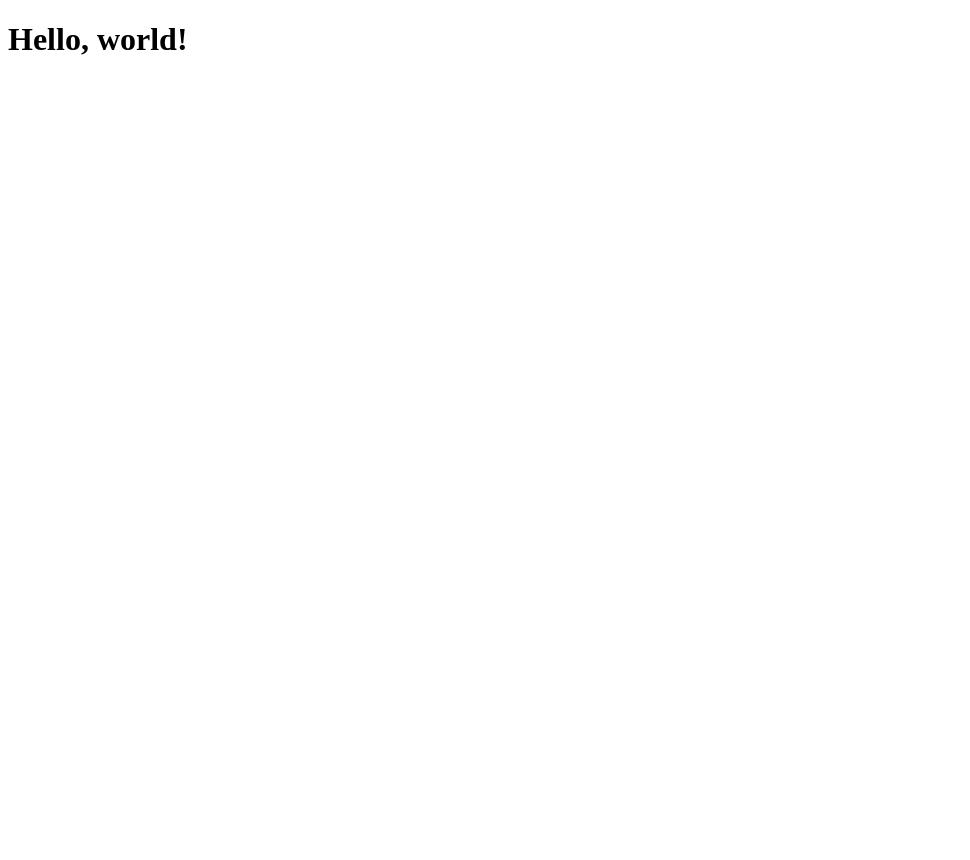
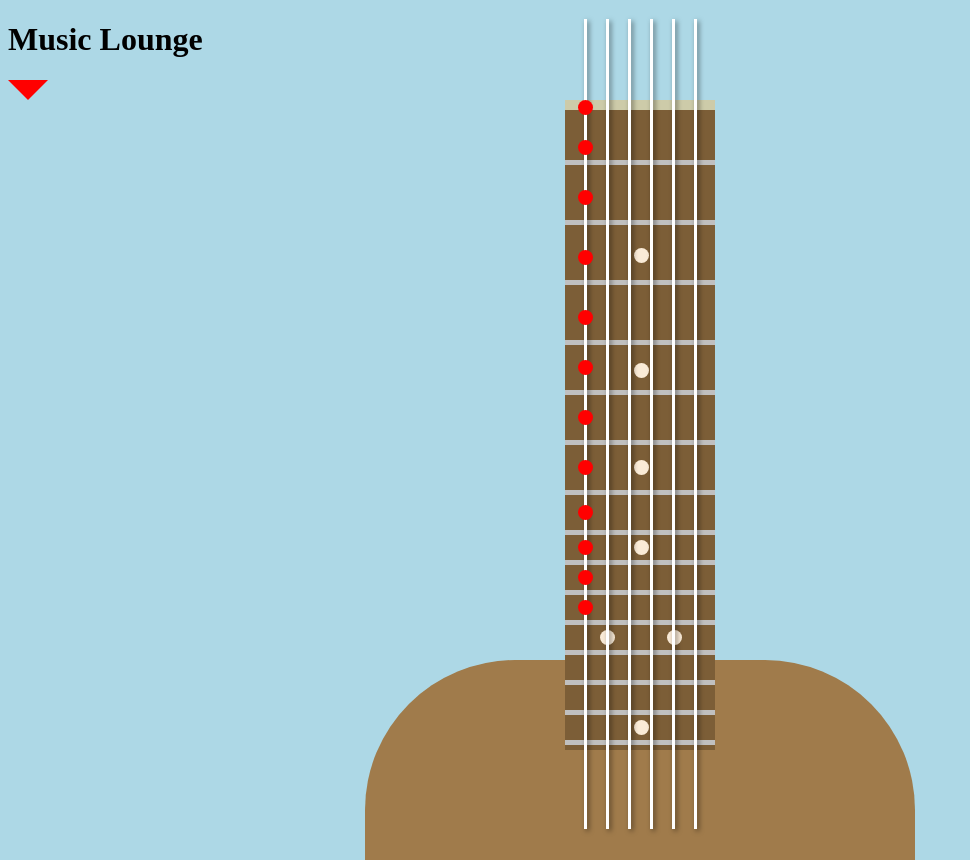
Before and after one commit to Hettleman/MusicLounge, a plain HTML site: page Main.html in a window 1280 px wide. Shown: the whole page, without its empty margins (0-970 px from the left). Before the commit the page ends 800 px from the top, so only its background shows below. Drawn offline with Linux system fonts and the light colour scheme.

Commit message:
UI for guitar

```diff
--- a/Main.html
+++ b/Main.html
@@ -2,11 +2,72 @@
 <html lang="en">
 <head>
   <meta charset="UTF-8">
-  <title>My Page</title>
+  <title>Music Lounge</title>
+  <link rel="stylesheet" href="styles.css">
 </head>
 <body>
 
-  <h1>Hello, world!</h1>
+  <h1> Music Lounge</h1>
+  <div class="headstock"></div>
+  <div class = "guitar-body"></div>
+  <div class="fretboard">
+    <dive class="nut"></dive>
+
+    <!-- Frets -->
+    <div class="frets">
+      <div class="fret"></div>
+      <div class="fret"></div>
+      <div class="fret"></div>
+      <div class="fret"></div>
+      <div class="fret"></div>
+      <div class="fret"></div>
+      <div class="fret"></div>
+      <div class="fret"></div>
+      <div class="fret"></div>
+      <div class="fret"></div>
+      <div class="fret"></div>
+      <div class="fret"></div>
+      <div class="fret"></div>
+      <div class="fret"></div>
+      <div class="fret"></div>
+    </div>
+
+    <!-- Dot Inlays -->
+    <div class="dots">
+      <div class="dot"></div>
+      <div class="dot"></div>
+      <div class="dot"></div>
+      <div class="dot"></div>
+      <div class="dot"></div>
+      <div class="dot"></div>
+      <div class="dot"></div>
+    </div>
+
+    <!-- Strings container -->
+    <div class="strings">
+      <div class="string"></div>
+      <div class="string"></div>
+      <div class="string"></div>
+      <div class="string"></div>
+      <div class="string"></div>
+      <div class="string"></div>
+    </div>
+
+    <!-- Red Dots -->
+  <div class = "low-E-e"></div>
+  <div class = "low-E-f"></div>
+  <div class = "low-E-fs"></div>
+  <div class = "low-E-g"></div>
+  <div class = "low-E-gs"></div>
+  <div class = "low-E-a"></div>
+  <div class = "low-E-as"></div>
+  <div class = "low-E-b"></div>
+  <div class = "low-E-c"></div>
+  <div class = "low-E-cs"></div>
+  <div class = "low-E-d"></div>
+  <div class = "low-E-ds"></div>
+
+
 
   <!-- Connect to external JavaScript file -->
   <script src="script.js"></script>
--- /dev/null
+++ b/styles.css
@@ -0,0 +1,238 @@
+body {
+    background-color: lightblue;
+}
+
+.headstock {
+    width: 0;
+    height: 0;
+    border-left: 20px solid transparent;
+    border-right: 20px solid transparent;
+    border-top: 20px solid #f00;
+}
+
+
+
+/* ---------- FRETBOARD ----------- */
+
+.fretboard{
+    width: 150px;;
+    height: 650px;
+    background-color: rgb(124, 94, 55);
+    position: absolute;
+    left: 50%;
+    right: 50%;
+    transform: translate(-50%, 0%);
+
+}
+
+.nut{
+    position: absolute;
+    background-color: rgb(205, 203, 169);
+    height: 10px;
+    width: 100%;
+}
+
+/* -------- STRINGS --------- */
+
+.strings {
+    position: absolute;
+    width: 100%;
+    height: 100%;
+  }
+
+  .string {
+    position: absolute;
+    width: 3px;
+    height: 810px;
+    background-color: white;
+    transform: translate(0, -10%);
+    box-shadow: 2px 2px 5px rgba(0, 0, 0, 0.5);
+  }
+
+  .string:nth-child(1) { left: 19px; }
+  .string:nth-child(2) { left: 41px; }
+  .string:nth-child(3) { left: 63px; }
+  .string:nth-child(4) { left: 85px; }
+  .string:nth-child(5) { left: 107px; }
+  .string:nth-child(6) { left: 129px; }
+
+/* ---------- FRETS ----------- */
+
+  .frets {
+    position: absolute;
+    width: 100%;
+    height: 100%;
+  }
+
+  .fret{
+    position: absolute;
+    width: 150px;
+    height: 5px;
+    background-color: silver;
+  }
+
+  .fret:nth-child(1) {top: 60px;} /* */
+  .fret:nth-child(2) {top: 120px;} /* up 50*/
+  .fret:nth-child(3) {top: 180px;} /* up 50 */
+  .fret:nth-child(4) {top: 240px;} /* up 50 */
+  .fret:nth-child(5) {top: 290px;} /* up 40*/
+  .fret:nth-child(6) {top: 340px;} /* up 40*/
+  .fret:nth-child(7) {top: 390px;} /* up 30*/
+  .fret:nth-child(8) {top: 430px;} /* up 20*/
+  .fret:nth-child(9) {top: 460px;} /* up 20*/
+  .fret:nth-child(10) {top: 490px;} /* up 20*/
+  .fret:nth-child(11) {top: 520px;} /* up 20*/
+  .fret:nth-child(12) {top: 550px;} /* up 20*/
+  .fret:nth-child(13) {top: 580px;} /* up 20*/
+  .fret:nth-child(14) {top: 610px;} /* up 20*/
+  .fret:nth-child(15) {top: 640px;} /* up 20*/
+
+/* ----------- DOT INLAYS ---------- */
+
+.dots {
+    position: absolute;
+    width: 100%;
+    height: 100%;
+}
+
+.dot {
+    position: absolute;
+    top: 148px;
+    width: 15px;
+    height: 15px;
+    border-radius: 7.5px;
+    left: 68.5px;
+    background-color:antiquewhite;
+}
+
+.dot:nth-child(1) {top: 263px;}
+.dot:nth-child(2) {top: 360px;}
+.dot:nth-child(3) {top: 440px;}
+.dot:nth-child(5) {top: 530px;}
+.dot:nth-child(5) {top: 530px; left: 35px;}
+.dot:nth-child(6) {top: 530px; left: 102px;}
+.dot:nth-child(7) {top: 620px;}
+
+/* --------- BODY ----------- */
+
+.guitar-body{
+    position: absolute;
+    background-color:rgb(160, 123, 75);
+    left: 50%;
+    right: 50%;
+    width: 550px;
+    height: 200px;
+    top: 660px;
+    transform: translate(-50%, 0%);
+    border-top-left-radius: 150px;
+    border-top-right-radius: 150px;
+}
+
+.low-E-e{
+    position: absolute;
+    width: 15px;
+    height: 15px;
+    border-radius: 7.5px;
+    background-color: red;
+    left: 13px;
+}
+
+.low-E-f{
+    position: absolute;
+    width: 15px;
+    height: 15px;
+    border-radius: 7.5px;
+    background-color: red;
+    left: 13px;
+    top: 40px;
+}
+.low-E-fs{
+    position: absolute;
+    width: 15px;
+    height: 15px;
+    border-radius: 7.5px;
+    background-color: red;
+    left: 13px;
+    top: 90px;
+}
+.low-E-g{
+    position: absolute;
+    width: 15px;
+    height: 15px;
+    border-radius: 7.5px;
+    background-color: red;
+    left: 13px;
+    top: 150px;
+}
+.low-E-gs{
+    position: absolute;
+    width: 15px;
+    height: 15px;
+    border-radius: 7.5px;
+    background-color: red;
+    left: 13px;
+    top: 210px;
+}
+.low-E-a{
+    position: absolute;
+    width: 15px;
+    height: 15px;
+    border-radius: 7.5px;
+    background-color: red;
+    left: 13px;
+    top: 260px;
+}
+.low-E-as{
+    position: absolute;
+    width: 15px;
+    height: 15px;
+    border-radius: 7.5px;
+    background-color: red;
+    left: 13px;
+    top: 310px;
+}
+.low-E-b{
+    position: absolute;
+    width: 15px;
+    height: 15px;
+    border-radius: 7.5px;
+    background-color: red;
+    left: 13px;
+    top: 360px;
+}
+.low-E-c{
+    position: absolute;
+    width: 15px;
+    height: 15px;
+    border-radius: 7.5px;
+    background-color: red;
+    left: 13px;
+    top: 405px;
+}
+.low-E-cs{
+    position: absolute;
+    width: 15px;
+    height: 15px;
+    border-radius: 7.5px;
+    background-color: red;
+    left: 13px;
+    top: 440px;
+}
+.low-E-d{
+    position: absolute;
+    width: 15px;
+    height: 15px;
+    border-radius: 7.5px;
+    background-color: red;
+    left: 13px;
+    top: 470px;
+}
+.low-E-ds{
+    position: absolute;
+    width: 15px;
+    height: 15px;
+    border-radius: 7.5px;
+    background-color: red;
+    left: 13px;
+    top: 500px;
+}
```
